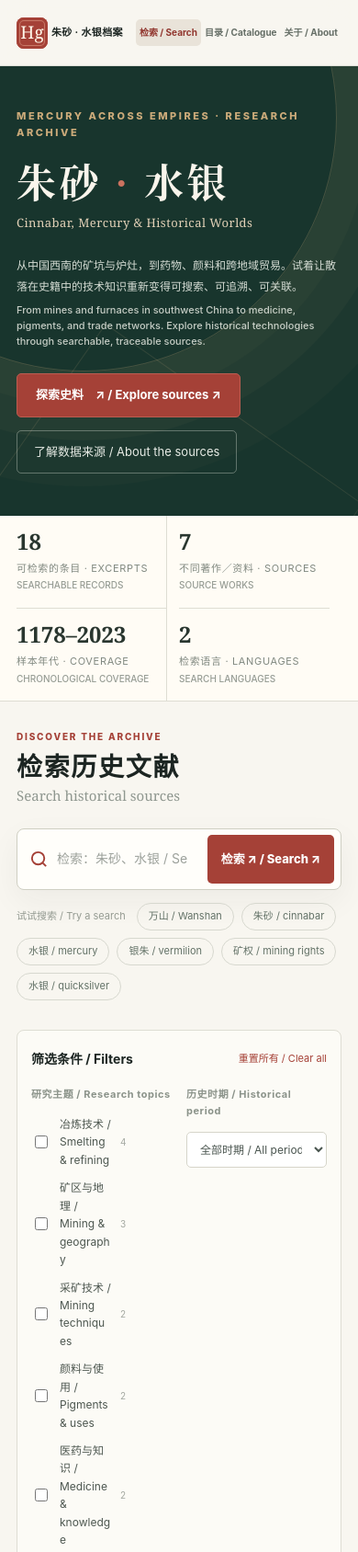
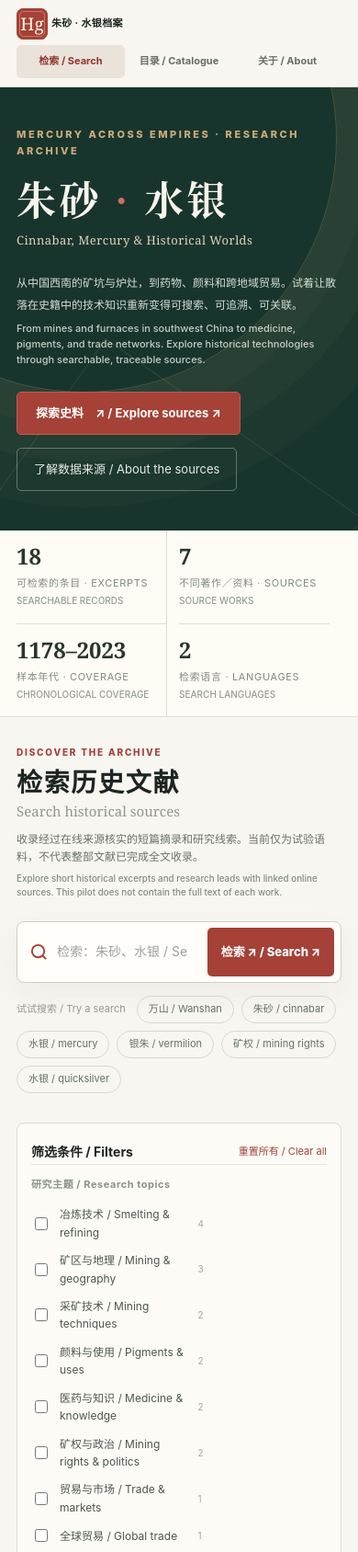
Before and after one commit to jinjuwu01/mercury-archive, a plain HTML site: page index.html in a window 390 px wide. Shown: the top 1688 px of the page at 92% size. Drawn offline with Linux system fonts and the light colour scheme.

Commit message:
Improve mobile layout for simultaneous Chinese and English text

```diff
--- a/index.html
+++ b/index.html
@@ -41,6 +41,25 @@
 @media(max-width:650px){.topbar{gap:7px}.brand{gap:7px}.brand-title{font-size:12px}.brand-sub{font-size:8px}.topnav{gap:0}.nav-item{font-size:11px;padding:8px 6px}.section-head h2 .bi-en{font-size:15px}.hero-desc .bi-en{font-size:11px}.record-top{align-items:flex-start}.record-num{line-height:1.5}}
 @media(max-width:390px){.brand-sub{display:none}.brand-title{font-size:11px}.brand{gap:4px}.topnav .nav-item{font-size:10px;padding:6px 4px}}
 .catalog-titles{display:flex;flex-direction:column;gap:2px;min-width:0;flex:1}.catalog-titles .catalog-en{font:italic 11px/1.45 Georgia,serif;color:#8a948a}.card-summary div[lang=en]{margin-top:4px}.detail-note p{margin:0 0 8px}.detail-note .note-translation{margin-top:8px}.record-date{max-width:48%;text-align:right}
+/* Keep both languages readable on narrow screens. */
+@media(max-width:650px){
+.site-header{height:auto;min-height:72px}
+.topbar{flex-wrap:wrap;align-items:center;padding-top:9px;padding-bottom:9px;row-gap:6px}
+.topnav{order:3;width:100%;display:flex;justify-content:space-between}
+.topnav .nav-item{flex:1;text-align:center;font-size:11px;padding:9px 6px;white-space:nowrap}
+.brand{flex:1}
+.section-head{display:flex;flex-direction:column;align-items:flex-start;gap:9px}
+.section-head p{display:block;width:100%;max-width:none}
+.hero-text{padding:43px 0}
+}
+@media(max-width:520px){
+.filters{display:block}
+.filter-head{display:flex}
+.filter-group{border-top:1px solid #e7e4db;padding:13px 0}
+.filter-foot{margin-top:8px}
+.results-head{align-items:flex-start;flex-wrap:wrap}
+.mini-select{max-width:205px}
+}
 @media(prefers-reduced-motion:reduce){html{scroll-behavior:auto}*{transition:none!important}}
 </style>
 </head>
```
